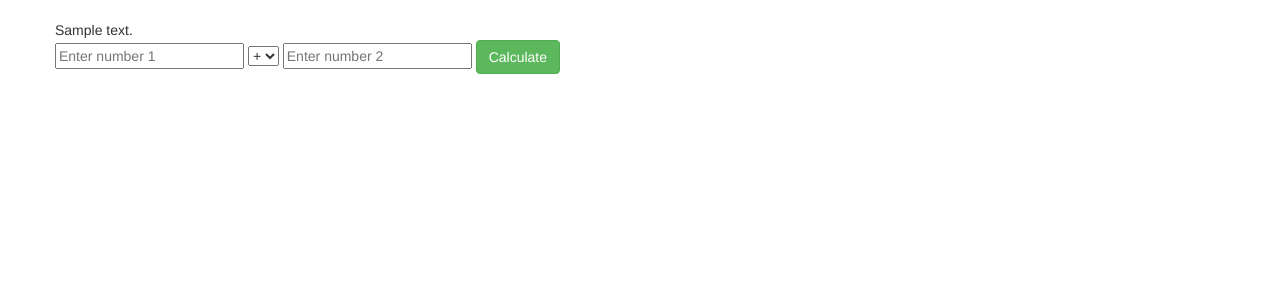
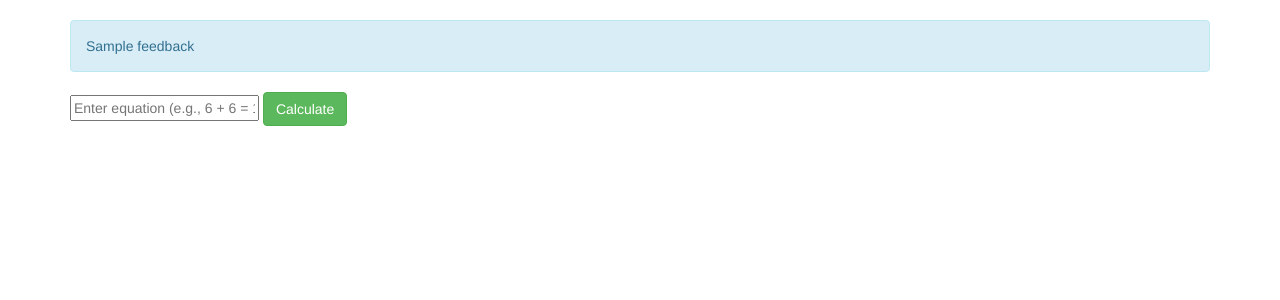
Before and after one commit to Saleha5602/CTS285, a Flask app: template m2t1/templates/index.html in a window 1280 px wide. Shown: the part 52-352 px from the top of the page. Run offline with Flask 3, Linux system fonts and the light colour scheme; the template is opened without the code that fills it: most values are stand-ins (such as "Sample title", 1, 10 or a date in 2020); some libraries are stand-ins or nearby versions.

Commit message:
Updated the app and index.html in the m2t1 folder for the M3HW1 to have the answer checker Feature.

```diff
--- a/m2t1/app.py
+++ b/m2t1/app.py
@@ -1,29 +1,39 @@
-from flask import Flask, render_template, request  # type: ignore
+from flask import Flask, render_template, request
 
 app = Flask(__name__)
 
-@app.route('/')
+# Global variable to track attempts (this will reset if the server restarts)
+attempts = 0
+
+@app.route('/', methods=['GET', 'POST'])
 def index():
-    return render_template('index.html')
+    global attempts
+    feedback = None
+    error = None
 
-@app.route('/calculate', methods=['POST'])
-def calculate():
-    num1 = float(request.form['num1'])
-    num2 = float(request.form['num2'])
-    operation = request.form['operation']
+    if request.method == 'POST':
+        full_equation = request.form['full_equation']
 
-    if operation == 'add':
-        result = num1 + num2
-    elif operation == 'subtract':
-        result = num1 - num2
-    elif operation == 'multiply':
-        result = num1 * num2
-    elif operation == 'divide':
-        result = num1 / num2
-    else:
-        result = 'Invalid operation'
+        try:
+            # Split the input to get the equation and the user-provided answer
+            equation, user_answer = full_equation.split('=')
+            correct_answer = eval(equation.strip())
+        except Exception:
+            error = "Invalid equation format. Please use 'num1 operation num2 = answer'."
+        else:
+            # Check the user's answer
+            if float(user_answer.strip()) == correct_answer:
+                feedback = "✅ Correct!"
+                attempts = 0  # Reset attempts on success
+            else:
+                attempts += 1
+                if attempts >= 3:
+                    feedback = f"EEE! The correct answer is {correct_answer}."
+                    attempts = 0  # Reset attempts after three tries
+                else:
+                    feedback = f"Incorrect! You have {3 - attempts} tries left."
 
-    return render_template('result.html', result=result)
+    return render_template('index.html', feedback=feedback, error=error)
 
 if __name__ == '__main__':
     app.run(debug=True)
--- a/m2t1/templates/index.html
+++ b/m2t1/templates/index.html
@@ -4,49 +4,30 @@
     <meta charset="utf-8">
     <meta http-equiv="X-UA-Compatible" content="IE=edge">
     <meta name="viewport" content="width=device-width, initial-scale=1">
-
-        <link rel="stylesheet" href="https://maxcdn.bootstrapcdn.com/bootstrap/3.3.5/css/bootstrap.min.css" integrity="sha512-dTfge/zgoMYpP7QbHy4gWMEGsbsdZeCXz7irItjcC3sPUFtf0kuFbDz/ixG7ArTxmDjLXDmezHubeNikyKGVyQ==" crossorigin="anonymous">
+    <link rel="stylesheet" href="https://maxcdn.bootstrapcdn.com/bootstrap/3.3.5/css/bootstrap.min.css">
     <title>Calculator</title>
 </head>
 <body>
-    <!--h1>Simple Calculator</h1>-->
     <nav class="navbar navbar-inverse">
         <div class="container">
           <div class="navbar-header">
-            <button type="button" class="navbar-toggle collapsed" data-toggle="collapse" data-target="#navbar" aria-expanded="false" aria-controls="navbar">
-              <span class="sr-only">Toggle navigation</span>
-              <span class="icon-bar"></span>
-              <span class="icon-bar"></span>
-              <span class="icon-bar"></span>
-            </button>
             <a class="navbar-brand" href="#">Simple Calculator</a>
           </div>
         </div>
     </nav>
 
     <div class="container">
+        {% if feedback %}
+            <div class="alert alert-info">{{ feedback }}</div>
+        {% endif %}
+        {% if error %}
+            <div class="alert alert-danger">{{ error }}</div>
+        {% endif %}
 
-          {% for comment in comments %}
-              <div class="row">
-                  {{ comment }}
-              </div>
-          {% endfor %}
-
-          <div class="row">
-    <form action="/calculate" method="post">
-        <input type="number" name="num1" placeholder="Enter number 1" required>
-        <select name="operation">
-            <option value="add">+</option>
-            <option value="subtract">-</option>
-            <option value="multiply">*</option>
-            <option value="divide">/</option>
-        </select>
-        <input type="number" name="num2" placeholder="Enter number 2" required>
-        <button type="submit" class="btn btn-success" value="Calculate">Calculate</button>
+        <form action="/" method="post">
+            <input type="text" name="full_equation" placeholder="Enter equation (e.g., 6 + 6 = 12)" required>
+            <button type="submit" class="btn btn-success">Calculate</button>
         </form>
     </div>
-
-</div>
-
 </body>
 </html>
```
Also changed, not shown: m2t1/templates/result.html (deleted, +0 -10 lines). Lines whose indentation alone changed are shown as unchanged.
